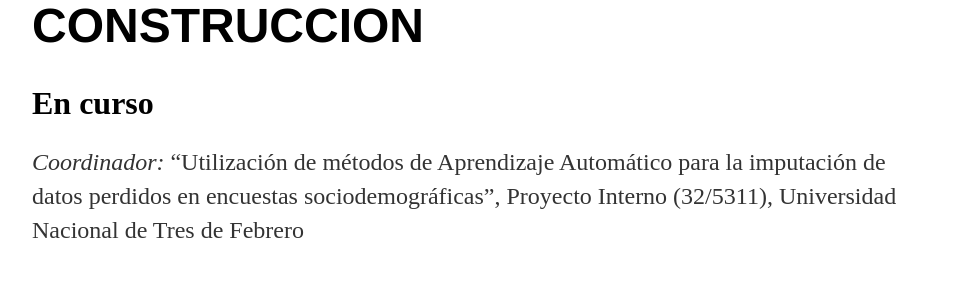
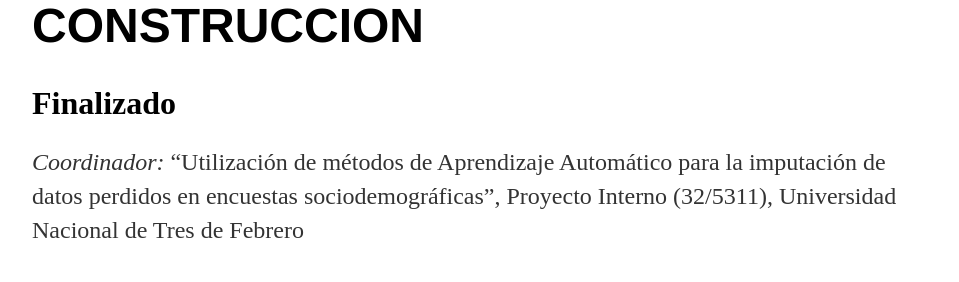
Before and after one commit to gefero/gefero.github.io, a Jekyll site: the page built from proyects/index.html, in a window 1280 px wide. Shown: the part 167-449 px from the top of the page, without its empty margins (160-1119 px from the left). Built offline with Jekyll 4.4.1, drawn with Linux system fonts in a browser that asks for light colours.

Commit message:
Agrego papers 2021

```diff
--- a/proyects/index.html
+++ b/proyects/index.html
@@ -4,7 +4,7 @@ title: Proyectos
 ---
 <div class="blurb">
 	<h1>Proyectos de Investigación - EN CONSTRUCCION</h1>
-	<h2><font size="6">En curso</font></h2>
+	<h2><font size="6">Finalizado</font></h2>
 	<p><i>Coordinador:</i> “Utilización de métodos de Aprendizaje Automático para la imputación de datos perdidos en encuestas sociodemográficas”, Proyecto Interno (32/5311), Universidad Nacional de Tres de Febrero</p>
 	<br>
 	<br>
```
